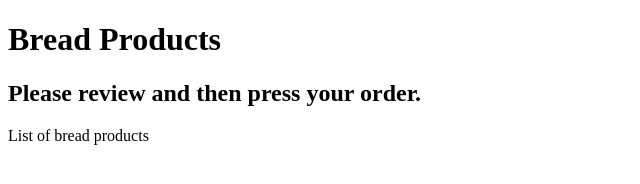
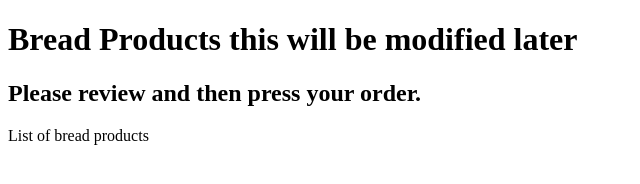
Before and after one commit to noahmatovu/com.bread.demo, a plain HTML site: page WebContent/index.html in a window 1280 px wide. Shown: the whole page, without its empty margins (0-640 px from the left). Drawn offline with Linux system fonts and the light colour scheme.

Commit message:
Update H1 in index page

```diff
--- a/WebContent/index.html
+++ b/WebContent/index.html
@@ -5,7 +5,7 @@
 <title>Insert title here</title>
 </head>
 <body>
-<h1>Bread Products</h1>
+<h1>Bread Products this will be modified later</h1>
 <h2>Please review and then press your order.</h2>
 <p>List of bread products</p>
 </body>
```
